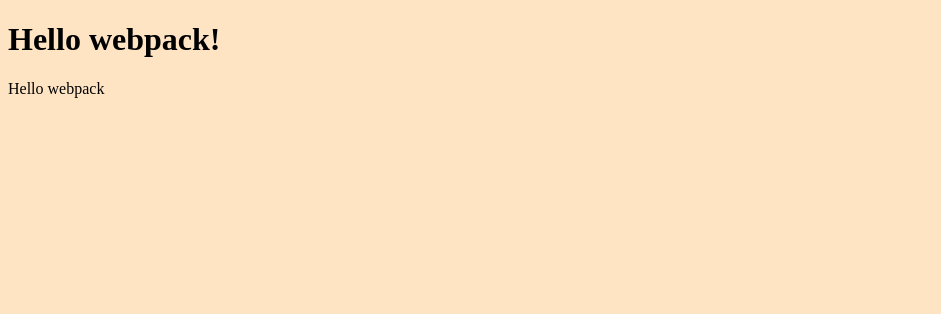
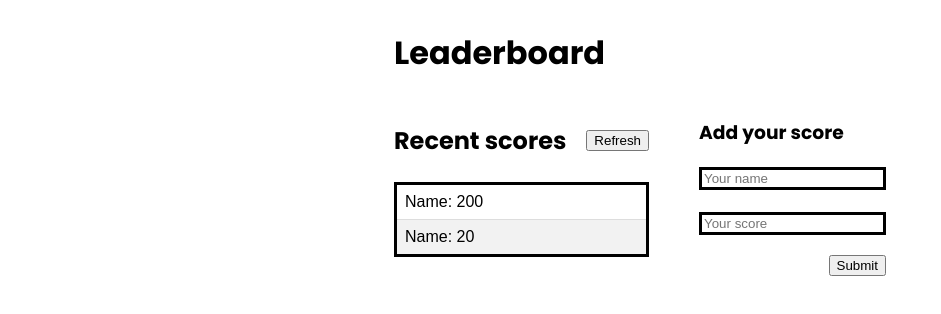
Before and after one commit to FuadNabi/Leaderboard, a website built with webpack: page src/index.html in a window 1280 px wide. Shown: the whole page, without its empty margins (0-941 px from the left). Built offline with nearby package versions, Linux system fonts and the light colour scheme.

Commit message:
Add structure to project

```diff
--- a/src/index.html
+++ b/src/index.html
@@ -1,11 +1,47 @@
 <!DOCTYPE html>
 <html lang="en">
 <head>
-    <meta charset="UTF-8">
-    <meta name="viewport" content="width=device-width, initial-scale=1.0">
-    <title>Wbpack Exercise</title>
+  <meta charset="UTF-8">
+  <meta name="viewport" content="width=device-width, initial-scale=1.0">
+  <title>Wbpack Exercise</title>
 </head>
 <body>
-    <h1>Hello webpack!</h1>
+  <div class="app-cont">
+    <header>
+      <h1 class="header-title">Leaderboard</h1>
+    </header>
+    <main>
+      <section class="scores-cont">
+        <div class="scores-titles">
+          <h3 class="scores-title">Recent scores</h3>
+          <button type="submit">Refresh</button>
+        </div>
+        <div class="scores-table">
+          <table>
+            <tr>
+              <td>Name: 200</td>
+            </tr>
+            <tr>
+              <td>Name: 20</td>
+            </tr>
+          </table>
+        </div>
+      </section>
+      <section class="score-add-cont">
+        <form class="add-form">
+          <h3 class="add-title">Add your score</h3>
+          <ul>
+            <li>
+              <input type="text" required placeholder="Your name" class="name">
+            </li>
+            <li>
+              <input type="text" required placeholder="Your score" class="score">
+            </li>
+          </ul>
+          <button class="add-btn">Submit</button>
+        </form>
+      </section>
+    </main>
+  </div>
 </body>
 </html>
--- a/src/index.js
+++ b/src/index.js
@@ -1,12 +1 @@
-import _ from 'lodash';
 import './style.css';
-
-function component() {
-    const element = document.createElement('div');
-
-    element.innerHTML = _.join(['Hello', 'webpack'], ' ');
-
-    return element;
-  }
-
-  document.body.appendChild(component());
--- a/src/style.css
+++ b/src/style.css
@@ -1,3 +1,68 @@
+@import url('https://fonts.googleapis.com/css2?family=Lato:wght@100;300;400;700;900&family=Playfair+Display&family=Poppins:wght@200;300;400;500;700&display=swap');
+
 body {
-    background-color: bisque;
+  display: flex;
+  flex-direction: column;
+  align-items: center;
+  justify-content: center;
+  font-family: 'Poppins', sans-serif;
 }
+
+.scores-titles {
+  display: flex;
+  justify-content: space-between;
+  align-items: center;
+  gap: 20px;
+}
+
+.scores-title {
+  font-size: 24px;
+}
+
+table {
+  font-family: Arial, Helvetica, sans-serif;
+  border-collapse: collapse;
+  width: 100%;
+  border: 3px solid black;
+}
+
+table td {
+  border: 1px solid #ddd;
+  padding: 8px;
+}
+
+table tr:nth-child(even) {
+  background-color: #f2f2f2;
+}
+
+table tr:hover {
+  background-color: #ddd;
+}
+
+main {
+  display: flex;
+  gap: 50px;
+}
+
+.add-form {
+  display: flex;
+  flex-direction: column;
+}
+
+.add-form ul {
+  padding: 0;
+  margin: 0;
+  list-style: none;
+}
+
+.add-form li {
+  margin-bottom: 20px;
+}
+
+.add-form li input {
+  border: 3px solid black;
+}
+
+.add-btn {
+  align-self: flex-end;
+}
--- a/webpack.config.js
+++ b/webpack.config.js
@@ -1,6 +1,5 @@
 const path = require('path');
 const HtmlWebpackPlugin = require('html-webpack-plugin');
-
 
 module.exports = {
   mode: 'production',
```
Also changed, not shown: .eslintrc.json (added), .github/workflows/linters.yml (added), .stylelintrc.json (added), 1 other file.
